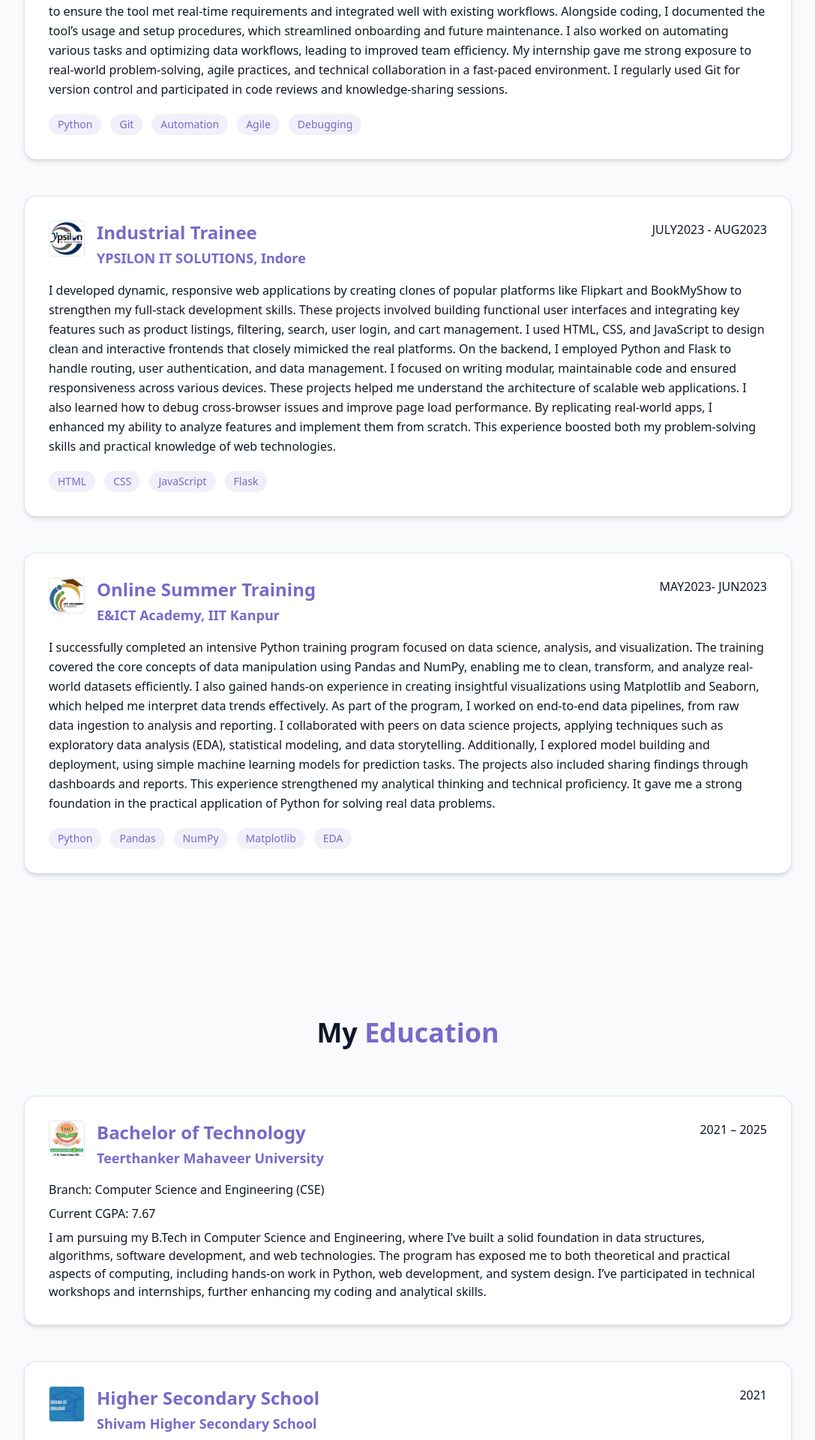
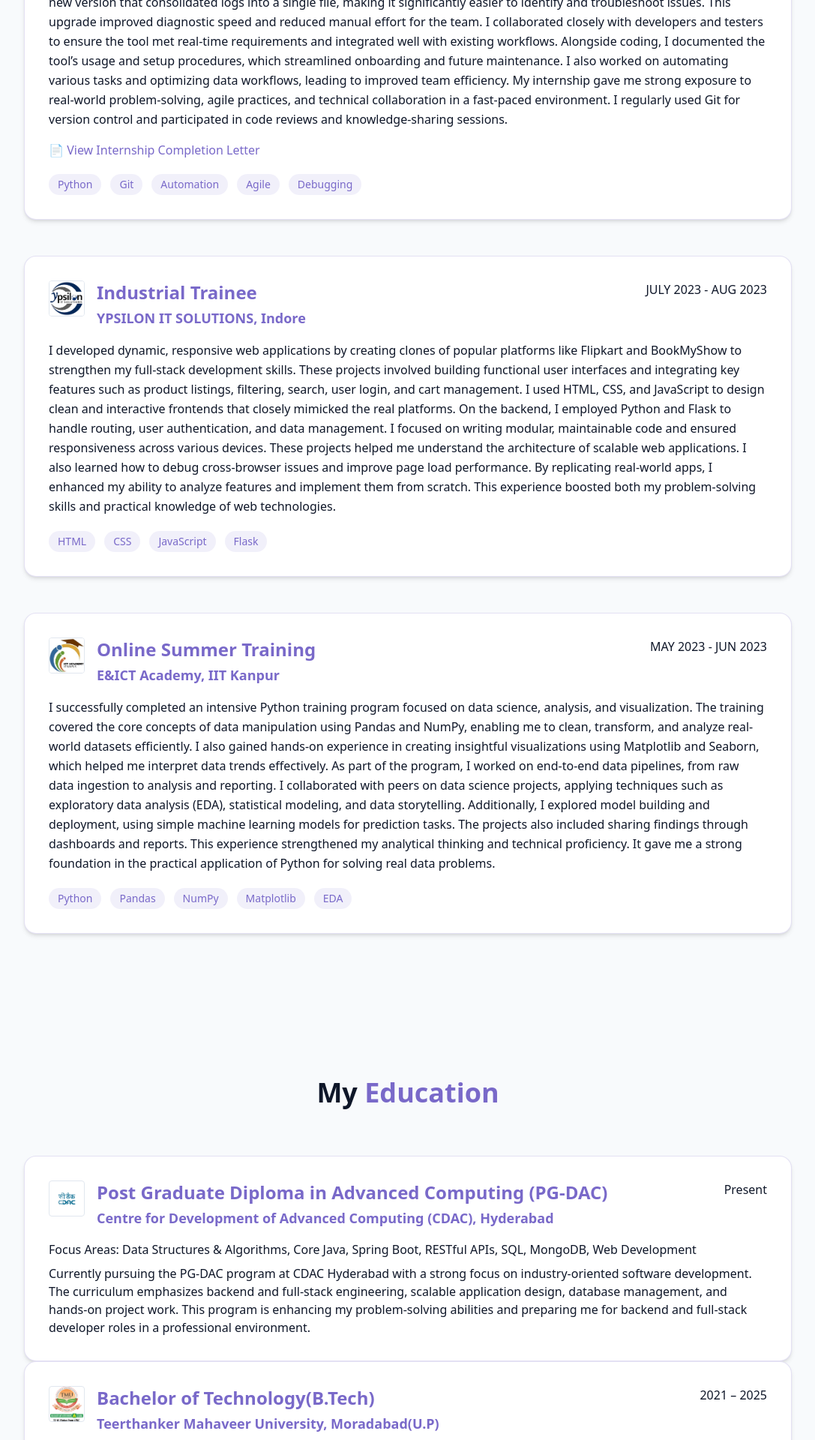
Before and after one commit to anmjain1409/Portfolio, a React (Vite) app: page / in a window 1280 px wide. Shown: the part 2363-4283 px from the top of the page at 75% size, without its empty margins (96-1183 px from the left). Built offline with nearby package versions, Linux system fonts and the light colour scheme.

Commit message:
Updated portfolio content and UI

```diff
--- a/src/components/AboutSection.jsx
+++ b/src/components/AboutSection.jsx
@@ -35,7 +35,7 @@ export const AboutSection = () => {
               </a>
 
               <a
-                href="https://drive.google.com/file/d/1lml5w9yC7hWvvlh3MeIUD7hyxS9HwsiO/view?usp=sharing"
+                href="https://drive.google.com/file/d/1jKT9bgOL5SJVuOYY5N77AXO8YFyJGDvh/view?usp=sharing"
                 target="_blank"
                 rel="noopener noreferrer"
                 className="px-6 py-2 rounded-full border border-primary text-primary hover:bg-primary/10 transition-colors duration-300"
--- a/src/components/ContactSection.jsx
+++ b/src/components/ContactSection.jsx
@@ -101,7 +101,7 @@ export const ContactSection = () => {
                 <div>
                   <h4 className="font-medium">Location</h4>
                   <span className="text-muted-foreground hover:text-primary transition-colors">
-                    Bhind (M.P)
+                    Hyderabad (Telangana)
                   </span>
                 </div>
               </div>
--- a/src/components/EducationSection.jsx
+++ b/src/components/EducationSection.jsx
@@ -1,5 +1,6 @@
 import tmuLogo from "@/assets/TMU.png";
 import shivamLogo from "@/assets/SHIVAM HS.png";
+import cdacLogo from "@/assets/cdacimage.png";
 
 export const EducationSection = () => {
   return (
@@ -8,6 +9,47 @@ export const EducationSection = () => {
         <h2 className="text-3xl md:text-4xl font-bold text-center mb-16">
           My <span className="text-primary">Education</span>
         </h2>
+        {/* PG-DAC */}
+        <div className="bg-card border border-primary/20 p-6 md:p-8 rounded-2xl shadow-md hover:shadow-xl transition duration-300 text-left">
+          <div className="flex flex-col md:flex-row md:justify-between gap-4 mb-4">
+            <div className="flex items-start gap-4">
+              <img
+                src={cdacLogo}
+                alt="CDAC Logo"
+                className="w-12 h-12 rounded object-contain border border-muted"
+              />
+              <div>
+                <h3 className="text-xl md:text-2xl font-semibold text-primary">
+                  Post Graduate Diploma in Advanced Computing (PG-DAC)
+                </h3>
+                <p className="text-base md:text-lg font-semibold text-primary mt-1">
+                  Centre for Development of Advanced Computing (CDAC), Hyderabad
+                </p>
+              </div>
+            </div>
+            <span className="text-sm md:text-base text-muted-foreground font-medium">
+              Present
+            </span>
+          </div>
+
+          <p className="text-[15px] md:text-[16px] text-muted-foreground mb-2">
+            Focus Areas:{" "}
+            <span className="text-foreground font-medium">
+              Data Structures & Algorithms, Core Java, Spring Boot, RESTful APIs,
+              SQL, MongoDB, Web Development
+            </span>
+          </p>
+
+          <p className="text-[15px] md:text-[16px] text-foreground">
+            Currently pursuing the PG-DAC program at CDAC Hyderabad with a strong
+            focus on industry-oriented software development. The curriculum emphasizes
+            backend and full-stack engineering, scalable application design, database
+            management, and hands-on project work. This program is enhancing my
+            problem-solving abilities and preparing me for backend and full-stack
+            developer roles in a professional environment.
+          </p>
+        </div>
+
 
         <div className="space-y-12">
           {/* B.Tech */}
@@ -21,10 +63,10 @@ export const EducationSection = () => {
                 />
                 <div>
                   <h3 className="text-xl md:text-2xl font-semibold text-primary">
-                    Bachelor of Technology
+                    Bachelor of Technology(B.Tech)
                   </h3>
                   <p className="text-base md:text-lg font-semibold text-primary mt-1">
-                    Teerthanker Mahaveer University
+                    Teerthanker Mahaveer University, Moradabad(U.P)
                   </p>
                 </div>
               </div>
@@ -37,10 +79,14 @@ export const EducationSection = () => {
               Branch: <span className="text-foreground font-medium">Computer Science and Engineering (CSE)</span>
             </p>
             <p className="text-[15px] md:text-[16px] text-muted-foreground mb-2">
-              Current CGPA: <span className="text-foreground font-medium">7.67</span>
+              Specialization: <span className="text-foreground font-medium">Artificial Intelligence, Machine Learning & Deep Learning (AIMLDL)</span>
+            </p>
+
+            <p className="text-[15px] md:text-[16px] text-muted-foreground mb-2">
+              CGPA: <span className="text-foreground font-medium">7.67</span>
             </p>
             <p className="text-[15px] md:text-[16px] text-foreground">
-              I am pursuing my B.Tech in Computer Science and Engineering, where I’ve built a solid foundation in data structures, algorithms, software development, and web technologies. The program has exposed me to both theoretical and practical aspects of computing, including hands-on work in Python, web development, and system design. I’ve participated in technical workshops and internships, further enhancing my coding and analytical skills.
+              I am pursuing my B.Tech in Computer Science and Engineering with a specialization in Artificial Intelligence, Machine Learning, and Deep Learning (AIMLDL). During my studies, I have built a strong foundation in data structures, algorithms, software development, and modern web technologies. The program has provided exposure to both theoretical and practical aspects of computing, including hands-on experience in Python, machine learning concepts, web development, and system design. I have also participated in technical workshops and internships, which have further strengthened my problem-solving, coding, and analytical skills.
             </p>
           </div>
 
--- a/src/components/ExperienceSection.jsx
+++ b/src/components/ExperienceSection.jsx
@@ -1,6 +1,6 @@
 import impactqaLogo from "@/assets/IMPACTQA1.png";
 import cienaLogo from "@/assets/Ciena.png";
-import ypsilonLogo from "@/assets/ypsilon_it_solutions.png"; // ✅ Fixed path
+import ypsilonLogo from "@/assets/ypsilon_it_solutions.png";
 import iitLogo from "@/assets/E&ICT Academy.png";
 
 export const ExperienceSection = () => {
@@ -17,7 +17,9 @@ export const ExperienceSection = () => {
               role: "Development Intern",
               company: "IMPACTQA SERVICES PVT LTD",
               logo: impactqaLogo,
-              year: "FEB2025 - MAY2025",
+              year: "FEB 2025 - MAY 2025",
+              certificateLink:
+                "https://drive.google.com/file/d/1M2d0L3ZLbmpKCvBBTOTwmRHw5hFG5bLO/view?usp=sharing",
               description: `During my internship, I worked on a real-time web application project using Flask, a lightweight Python web framework. I was responsible for designing RESTful APIs, implementing core backend logic, and integrating the application with Postman for testing endpoints. Additionally, I containerized the entire application using Docker, which ensured consistency across development and production environments. Through this experience, I gained hands-on exposure to deploying microservices, debugging server issues, and following best practices in backend development. It significantly strengthened my skills in Python, API development, and container orchestration.`,
               skills: ["Flask", "Docker", "Postman", "JWT", "Microservices"],
             },
@@ -25,7 +27,9 @@ export const ExperienceSection = () => {
               role: "Summer Intern",
               company: "CIENA INDIA PVT LTD, Gurgaon",
               logo: cienaLogo,
-              year: "JUNE2024 - SEPT2024",
+              year: "JUNE 2024 - SEPT 2024",
+              certificateLink:
+                "https://drive.google.com/file/d/14Kc4TdgWcxpIpzZIQjRF1kV4YvigSvdX/view?usp=sharing",
               description: `As a Summer Intern at Ciena India Private Limited, I contributed to the development and enhancement of internal automation tools using Python. One of my key projects was working on a Company Log Analysis Tool, where I improved and launched a new version that consolidated logs into a single file, making it significantly easier to identify and troubleshoot issues. This upgrade improved diagnostic speed and reduced manual effort for the team. I collaborated closely with developers and testers to ensure the tool met real-time requirements and integrated well with existing workflows. Alongside coding, I documented the tool’s usage and setup procedures, which streamlined onboarding and future maintenance. I also worked on automating various tasks and optimizing data workflows, leading to improved team efficiency. My internship gave me strong exposure to real-world problem-solving, agile practices, and technical collaboration in a fast-paced environment. I regularly used Git for version control and participated in code reviews and knowledge-sharing sessions.`,
               skills: ["Python", "Git", "Automation", "Agile", "Debugging"],
             },
@@ -33,7 +37,7 @@ export const ExperienceSection = () => {
               role: "Industrial Trainee",
               company: "YPSILON IT SOLUTIONS, Indore",
               logo: ypsilonLogo,
-              year: "JULY2023 - AUG2023",
+              year: "JULY 2023 - AUG 2023",
               description: `I developed dynamic, responsive web applications by creating clones of popular platforms like Flipkart and BookMyShow to strengthen my full-stack development skills. These projects involved building functional user interfaces and integrating key features such as product listings, filtering, search, user login, and cart management. I used HTML, CSS, and JavaScript to design clean and interactive frontends that closely mimicked the real platforms. On the backend, I employed Python and Flask to handle routing, user authentication, and data management. I focused on writing modular, maintainable code and ensured responsiveness across various devices. These projects helped me understand the architecture of scalable web applications. I also learned how to debug cross-browser issues and improve page load performance. By replicating real-world apps, I enhanced my ability to analyze features and implement them from scratch. This experience boosted both my problem-solving skills and practical knowledge of web technologies.`,
               skills: ["HTML", "CSS", "JavaScript", "Flask"],
             },
@@ -41,7 +45,7 @@ export const ExperienceSection = () => {
               role: "Online Summer Training",
               company: "E&ICT Academy, IIT Kanpur",
               logo: iitLogo,
-              year: "MAY2023- JUN2023",
+              year: "MAY 2023 - JUN 2023",
               description: `I successfully completed an intensive Python training program focused on data science, analysis, and visualization. The training covered the core concepts of data manipulation using Pandas and NumPy, enabling me to clean, transform, and analyze real-world datasets efficiently. I also gained hands-on experience in creating insightful visualizations using Matplotlib and Seaborn, which helped me interpret data trends effectively. As part of the program, I worked on end-to-end data pipelines, from raw data ingestion to analysis and reporting. I collaborated with peers on data science projects, applying techniques such as exploratory data analysis (EDA), statistical modeling, and data storytelling. Additionally, I explored model building and deployment, using simple machine learning models for prediction tasks. The projects also included sharing findings through dashboards and reports. This experience strengthened my analytical thinking and technical proficiency. It gave me a strong foundation in the practical application of Python for solving real data problems.`,
               skills: ["Python", "Pandas", "NumPy", "Matplotlib", "EDA"],
             },
@@ -75,6 +79,19 @@ export const ExperienceSection = () => {
                 {exp.description}
               </p>
 
+              {exp.certificateLink && (
+                <div className="mt-4">
+                  <a
+                    href={exp.certificateLink}
+                    target="_blank"
+                    rel="noopener noreferrer"
+                    className="inline-flex items-center gap-2 text-sm md:text-base font-medium text-primary hover:underline"
+                  >
+                    📄 View Internship Completion Letter
+                  </a>
+                </div>
+              )}
+
               <div className="mt-5 flex flex-wrap gap-3">
                 {exp.skills.map((skill, i) => (
                   <span
--- a/src/components/SkillsSection.jsx
+++ b/src/components/SkillsSection.jsx
@@ -3,21 +3,35 @@ import { cn } from "@/lib/utils";
 
 const skills = [
   // Frontend
-  { name: "HTML", level: 95, category: "frontend" },
+  { name: "HTML", level: 90, category: "frontend" },
+  { name: "CSS", level: 85, category: "frontend" },
   { name: "JavaScript", level: 80, category: "frontend" },
-  { name: "React", level: 70, category: "frontend" },
-  { name: "CSS", level: 80, category: "frontend" },
+  { name: "React.js", level: 75, category: "frontend" },
 
   // Backend
+  { name: "Python", level: 85, category: "backend" },
   { name: "Node.js", level: 70, category: "backend" },
-  { name: "Python", level: 80, category: "backend" },
+  { name: "Express.js", level: 70, category: "backend" },
+  { name: "Flask", level: 75, category: "backend" },
+  { name: "Java", level: 65, category: "backend" },
+  { name: "Spring Boot", level: 65, category: "backend" },
 
-  // Tools
-  { name: "Git/GitHub", level: 90, category: "tools" },
+  // Databases
+  { name: "MongoDB", level: 75, category: "backend" },
+  { name: "SQL", level: 70, category: "backend" },
+
+  // Tools & DevOps
+  { name: "Git", level: 85, category: "tools" },
+  { name: "GitHub", level: 85, category: "tools" },
   { name: "Docker", level: 70, category: "tools" },
-  { name: "VS Code", level: 95, category: "tools" },
-  { name: "PostMan", level: 85, category: "tools"}
+  { name: "Postman", level: 80, category: "tools" },
+  { name: "VS Code", level: 90, category: "tools" },
+
+  // CS Fundamentals
+  { name: "Data Structures & Algorithms", level: 75, category: "tools" },
+  { name: "REST APIs", level: 80, category: "tools" },
 ];
+
 
 const categories = ["all", "frontend", "backend", "tools"];
 
```
Also changed, not shown: src/assets/cdacimage.png (added).
